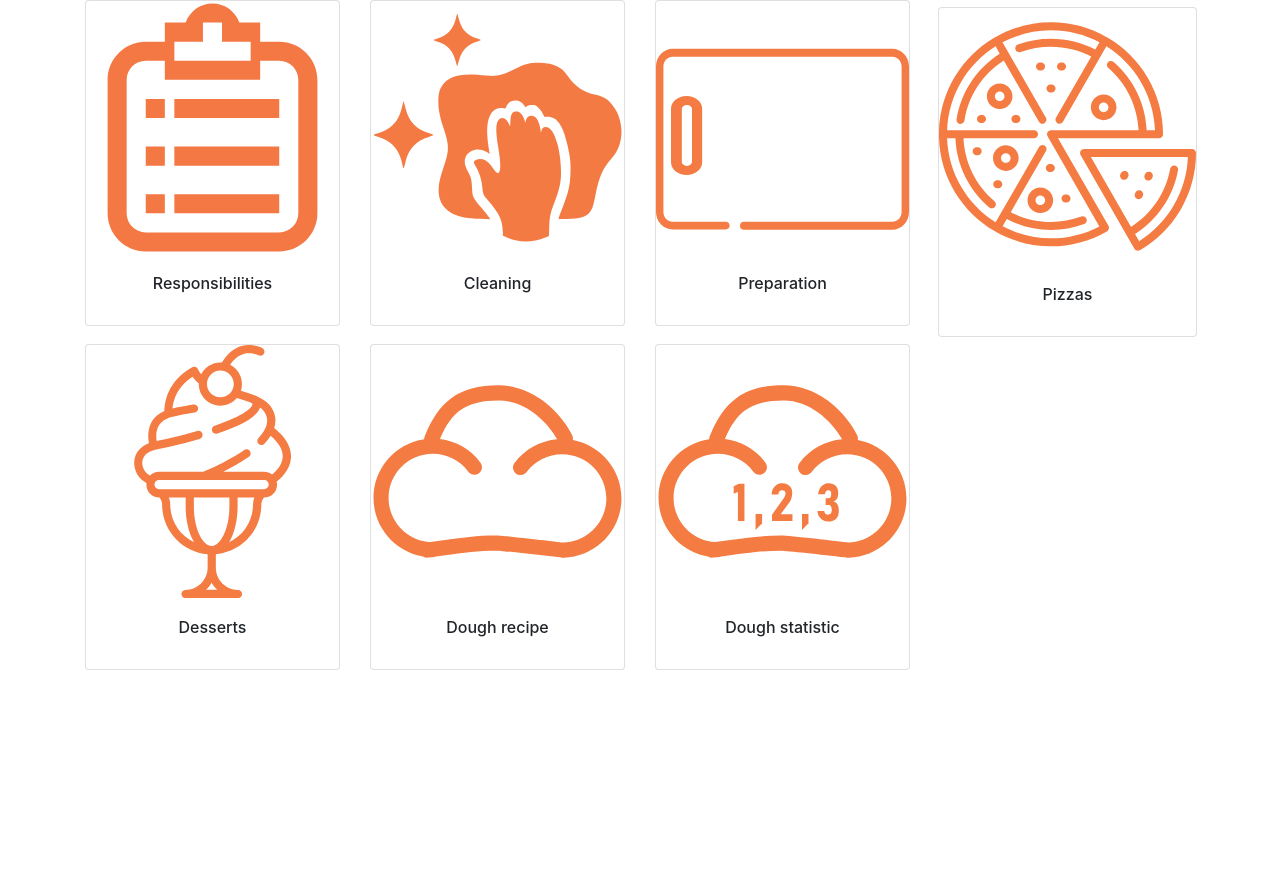
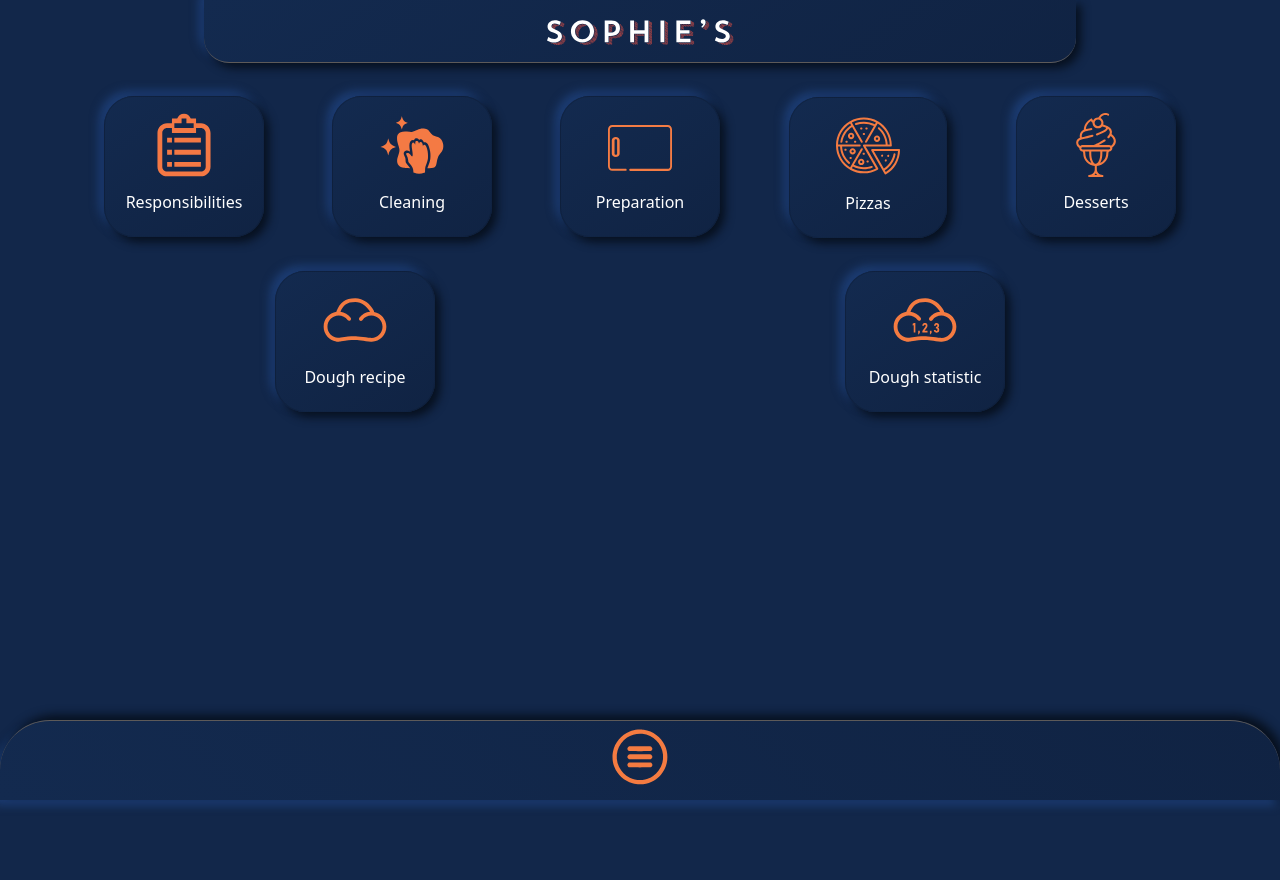
Before and after one commit to IvanTepes/sophies_app, a Django app: page / in a window 1280 px wide. Before the commit the page ends 670 px from the top, so only its background shows below. Run offline with Django 3.2, Linux system fonts and the light colour scheme; some libraries are stand-ins or nearby versions.

Commit message:
Added google fonts, font awesome, bootstrap js and css

```diff
--- a/templates/base.html
+++ b/templates/base.html
@@ -14,7 +14,20 @@
     {% endblock %}
 
     {% block corecss %}
-        <link rel="stylesheet" href="https://stackpath.bootstrapcdn.com/bootstrap/4.4.1/css/bootstrap.min.css" integrity="sha384-Vkoo8x4CGsO3+Hhxv8T/Q5PaXtkKtu6ug5TOeNV6gBiFeWPGFN9MuhOf23Q9Ifjh" crossorigin="anonymous">
+        <!-- <link rel="stylesheet" href="https://stackpath.bootstrapcdn.com/bootstrap/4.4.1/css/bootstrap.min.css" integrity="sha384-Vkoo8x4CGsO3+Hhxv8T/Q5PaXtkKtu6ug5TOeNV6gBiFeWPGFN9MuhOf23Q9Ifjh" crossorigin="anonymous"> -->
+        <link href="https://cdn.jsdelivr.net/npm/bootstrap@5.0.2/dist/css/bootstrap.min.css" rel="stylesheet">
+        <link rel="stylesheet" href="{% static 'css/base.css' %}">
+        <link rel="stylesheet" href="{% static 'css/navbar.css' %}">
+    {% endblock %}
+
+    {% block google_font %}
+        <link rel="preconnect" href="https://fonts.googleapis.com">
+        <link rel="preconnect" href="https://fonts.gstatic.com" crossorigin>
+        <link href="https://fonts.googleapis.com/css2?family=Roboto+Condensed:wght@300&family=Roboto:wght@500&display=swap" rel="stylesheet">
+    {% endblock %}
+
+    {% block font_awesome %}
+        <script src="https://kit.fontawesome.com/c581680c1a.js" crossorigin="anonymous"></script>
     {% endblock %}
 
     {% block extra_css %}
@@ -24,6 +37,7 @@
         <script src="https://code.jquery.com/jquery-3.4.1.min.js" integrity="sha256-CSXorXvZcTkaix6Yvo6HppcZGetbYMGWSFlBw8HfCJo=" crossorigin="anonymous"></script>
         <script src="https://cdn.jsdelivr.net/npm/popper.js@1.16.0/dist/umd/popper.min.js" integrity="sha384-Q6E9RHvbIyZFJoft+2mJbHaEWldlvI9IOYy5n3zV9zzTtmI3UksdQRVvoxMfooAo" crossorigin="anonymous"></script>
         <script src="https://stackpath.bootstrapcdn.com/bootstrap/4.4.1/js/bootstrap.min.js" integrity="sha384-wfSDF2E50Y2D1uUdj0O3uMBJnjuUD4Ih7YwaYd1iqfktj0Uod8GCExl3Og8ifwB6" crossorigin="anonymous"></script>
+        <script src="https://cdn.jsdelivr.net/npm/bootstrap@5.0.2/dist/js/bootstrap.bundle.min.js"></script>
     {% endblock %}
 
     {% block extra_js %}
@@ -32,7 +46,8 @@
     <title>Sophies App{% block extra_title %}{% endblock %}</title>
   </head>
   <body>
-    <header class="container-fluid fixed-top">
+    <header class="container-fluid fixed-top header-container">
+        {% include "includes/navbar.html" %}
     </header>
 
     {% if messages %}
@@ -45,10 +60,22 @@
     {% block content %}
     {% endblock %}
 
+
+
+    <div class="container-fluid bottom-container">
+        <div class="row">
+            <div class="col text-center">
+                <img src="media/card_images/menu.svg" class="bottom_menu" alt="...">
+            </div>
+        </div>
+    </div>
+
+
+
     {% block postloadjs %}
-
     {% endblock %}
 
+    <!-- <script type="text/javascript" src="static/js/base.js"></script> -->
 
   </body>
 </html>
```
